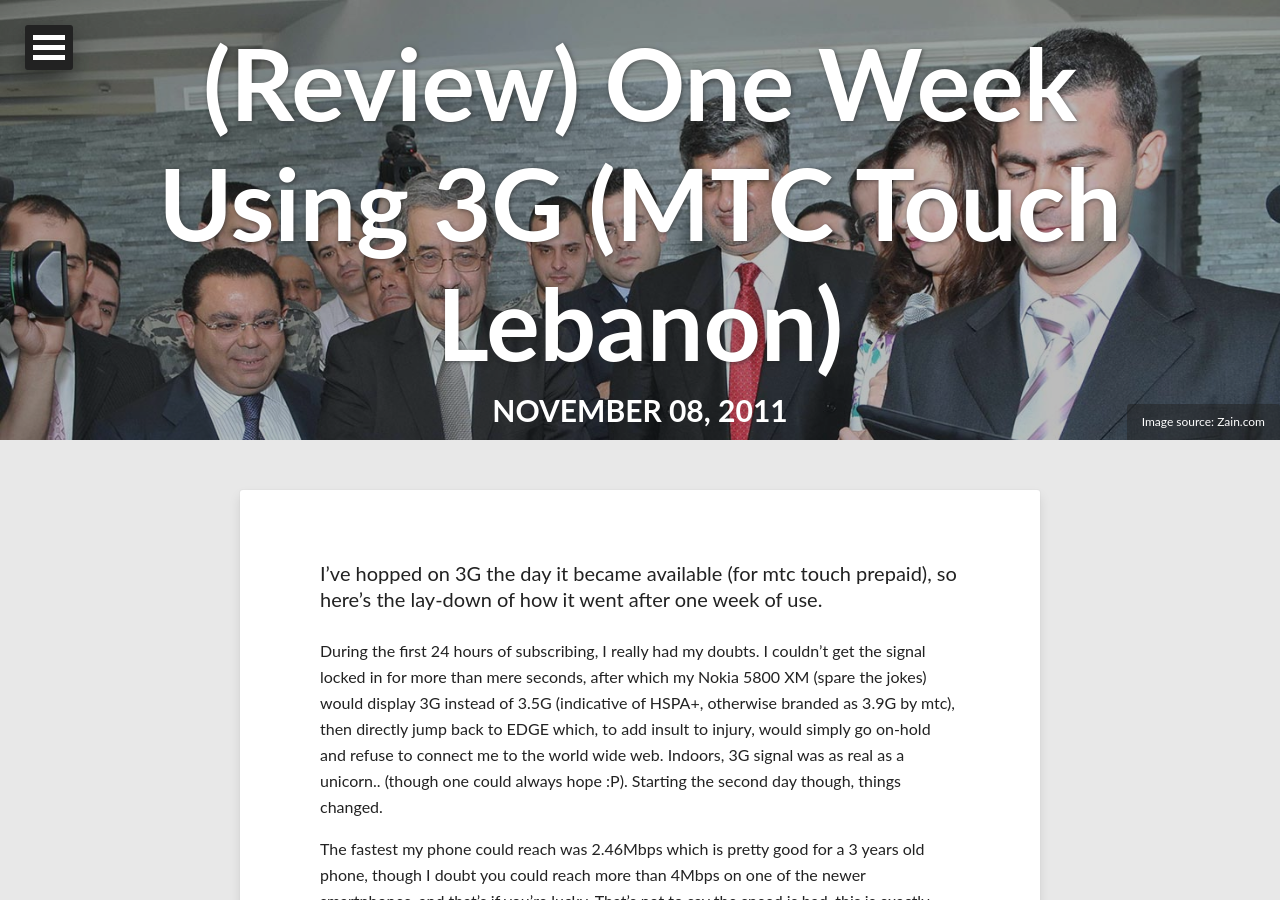
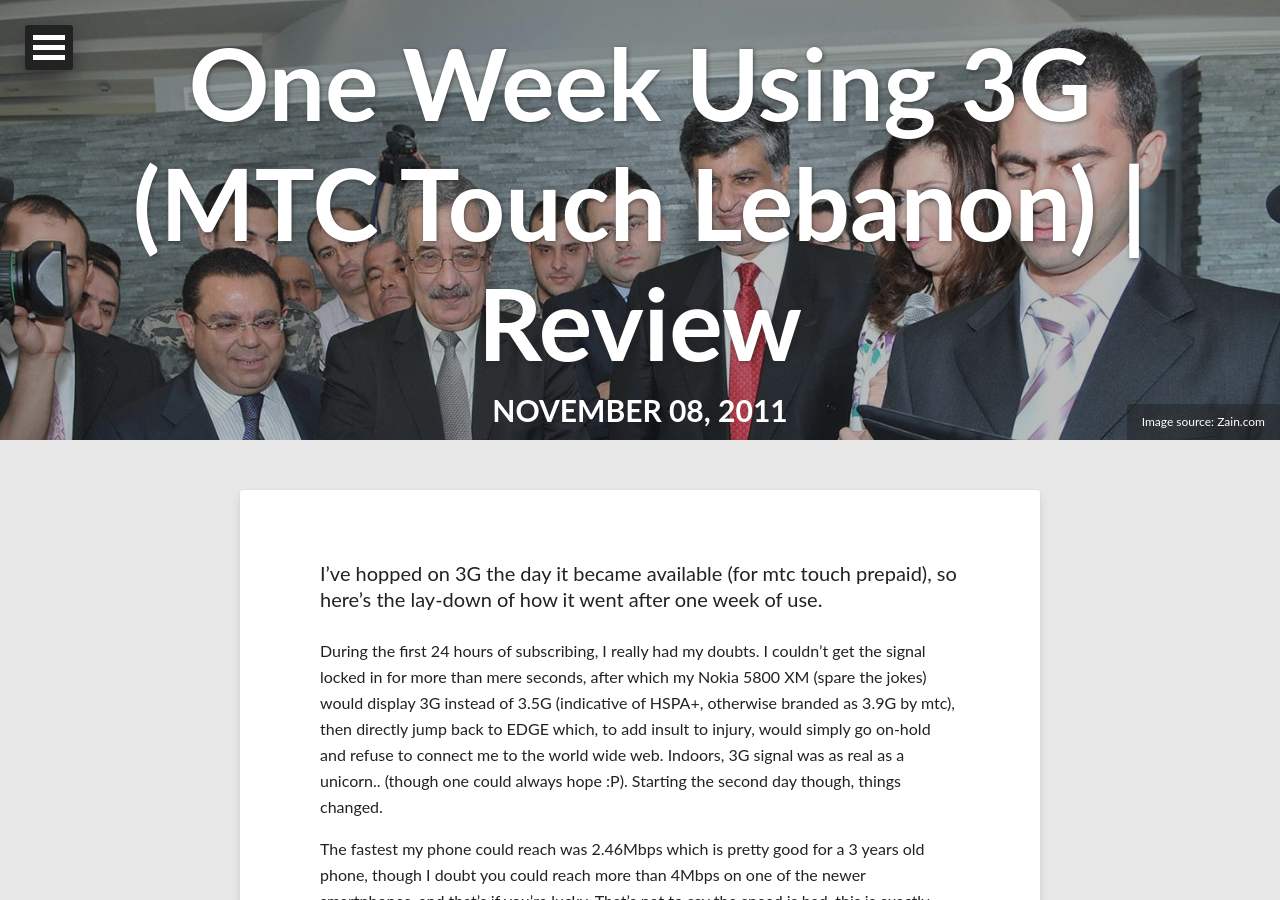
Before and after one commit to bmak91/bmak91.github.io, a Jekyll site: the page built from _posts/2011-11-8-review-one-week-using-3g-mtc.md, in a window 1280 px wide and 900 px high. Built offline with Jekyll 4.4.1, drawn with Linux system fonts in a browser that asks for light colours; nearby versions of some CDN libraries; some of the changed text lies outside the part shown.

```diff
--- a/_posts/2011-11-8-review-one-week-using-3g-mtc.md
+++ b/_posts/2011-11-8-review-one-week-using-3g-mtc.md
@@ -1,6 +1,6 @@
 ---
 layout: post
-title: (Review) One Week Using 3G (MTC Touch Lebanon)
+title: One Week Using 3G (MTC Touch Lebanon) | Review
 description: "Disqus and Outbrain."
 modified: 2012-03-31
 image:
```
